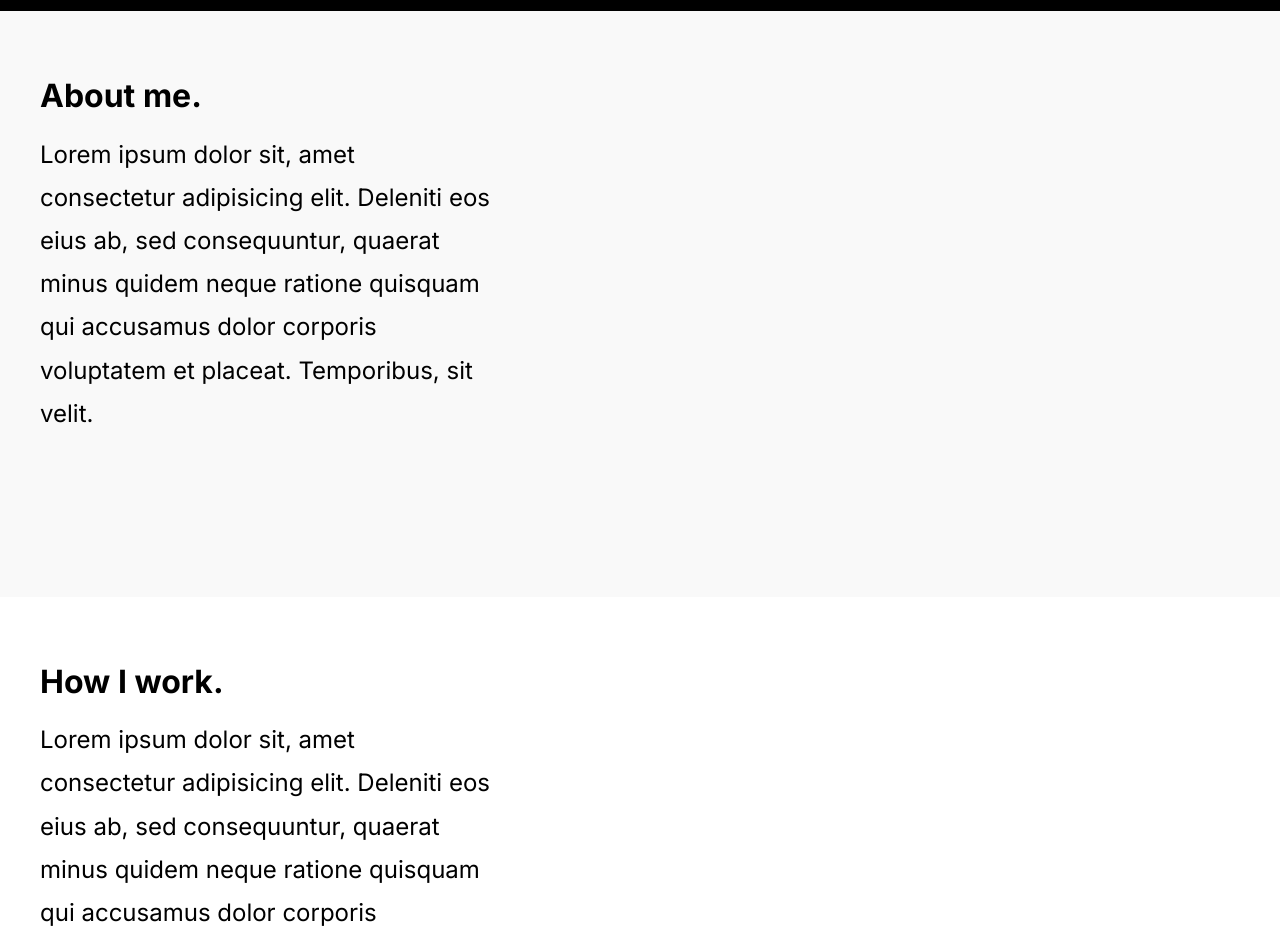
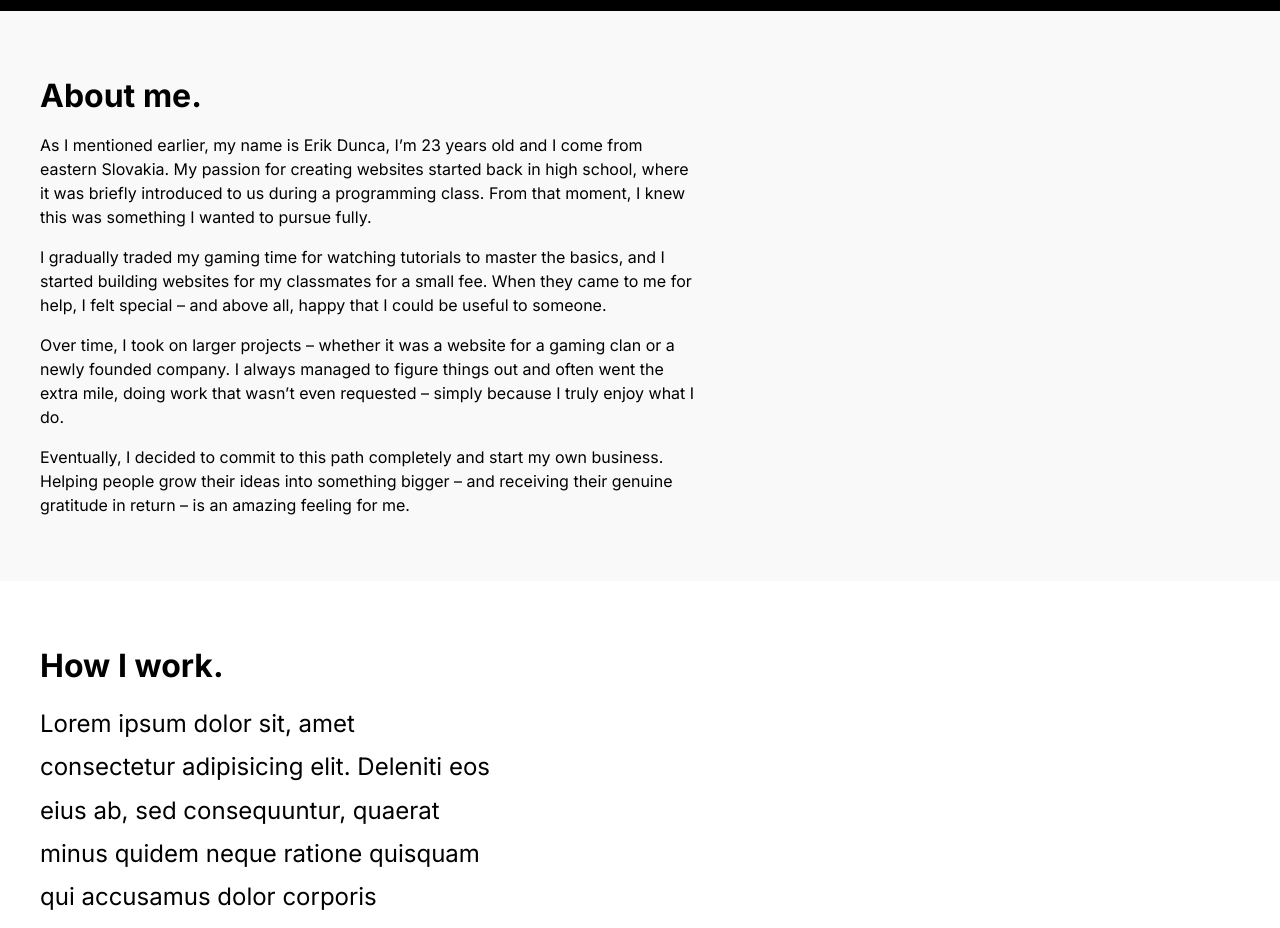
Before and after one commit to meikys/portfolio, a Next.js app: page /about in a window 1280 px wide. Shown: the part 1260-2188 px from the top of the page. Built offline with nearby package versions, Linux system fonts and the light colour scheme.

Commit message:
add: about me text

```diff
--- a/src/components/pages/about/Information.tsx
+++ b/src/components/pages/about/Information.tsx
@@ -9,11 +9,30 @@ export default function Information() {
             <h3 className="text-[2rem] tracking-[-1.5%] leading-[130%] font-bold">
               About me.
             </h3>
-            <p className="text-[1rem] lg:text-[1.5rem] text-[#000000] tracking-[0.5%] lg:tracking-[1%] leading-[150%] lg:leading-[180%] lg:w-[450px] lg:h-[400px] order-3 lg:order-none max-w-prose">
-              Lorem ipsum dolor sit, amet consectetur adipisicing elit. Deleniti
-              eos eius ab, sed consequuntur, quaerat minus quidem neque ratione
-              quisquam qui accusamus dolor corporis voluptatem et placeat.
-              Temporibus, sit velit.
+            <p className="text-[1rem] text-[#000000] tracking-[0.5%] leading-[150%] max-w-prose">
+              As I mentioned earlier, my name is Erik Dunca, I’m 23 years old
+              and I come from eastern Slovakia. My passion for creating websites
+              started back in high school, where it was briefly introduced to us
+              during a programming class. From that moment, I knew this was
+              something I wanted to pursue fully.
+            </p>
+            <p className="text-[1rem] text-[#000000] tracking-[0.5%] leading-[150%] max-w-prose">
+              I gradually traded my gaming time for watching tutorials to master
+              the basics, and I started building websites for my classmates for
+              a small fee. When they came to me for help, I felt special – and
+              above all, happy that I could be useful to someone.
+            </p>
+            <p className="text-[1rem] text-[#000000] tracking-[0.5%] leading-[150%] max-w-prose">
+              Over time, I took on larger projects – whether it was a website
+              for a gaming clan or a newly founded company. I always managed to
+              figure things out and often went the extra mile, doing work that
+              wasn’t even requested – simply because I truly enjoy what I do.
+            </p>
+            <p className="text-[1rem] text-[#000000] tracking-[0.5%] leading-[150%] max-w-prose">
+              Eventually, I decided to commit to this path completely and start
+              my own business. Helping people grow their ideas into something
+              bigger – and receiving their genuine gratitude in return – is an
+              amazing feeling for me.
             </p>
           </div>
         </div>
```
Lines whose indentation alone changed are shown as unchanged.
